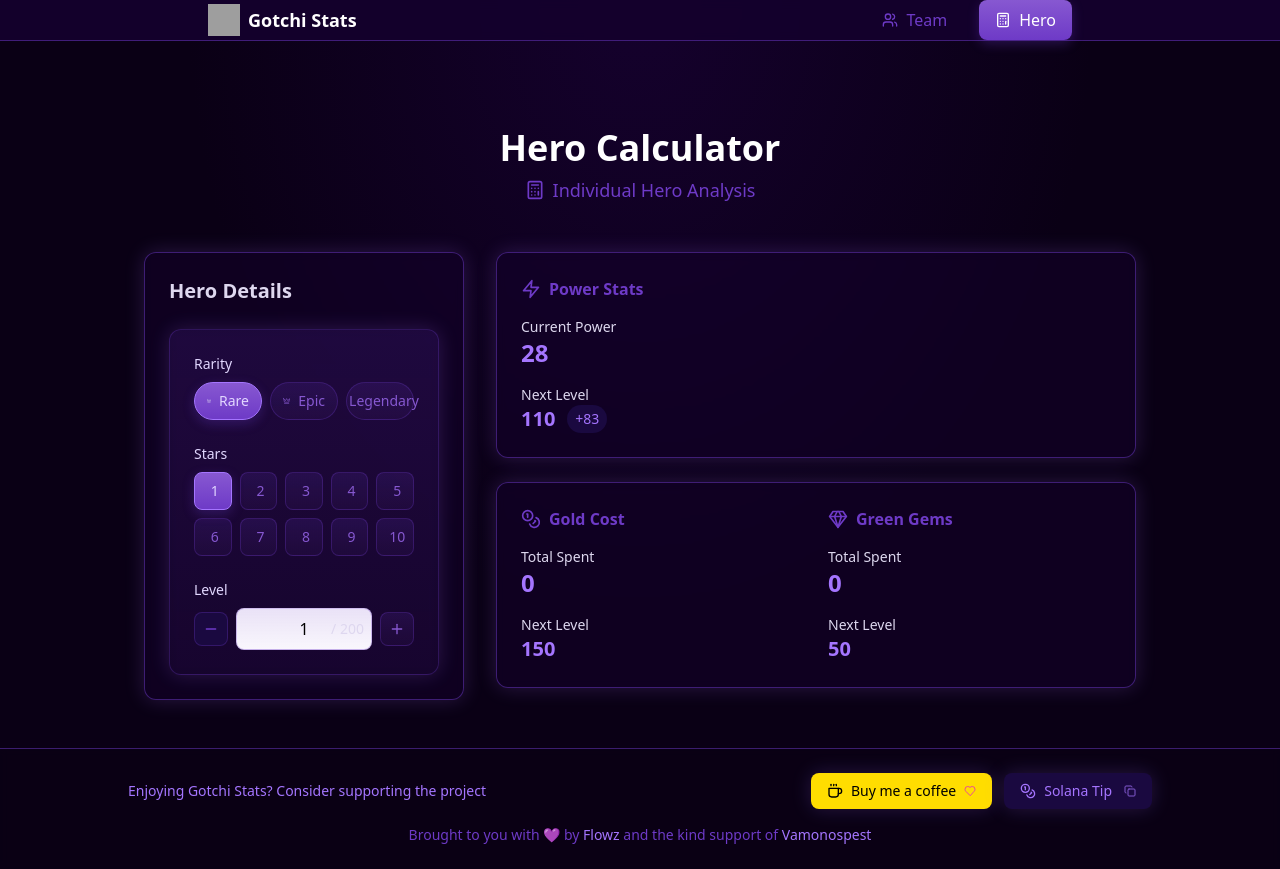
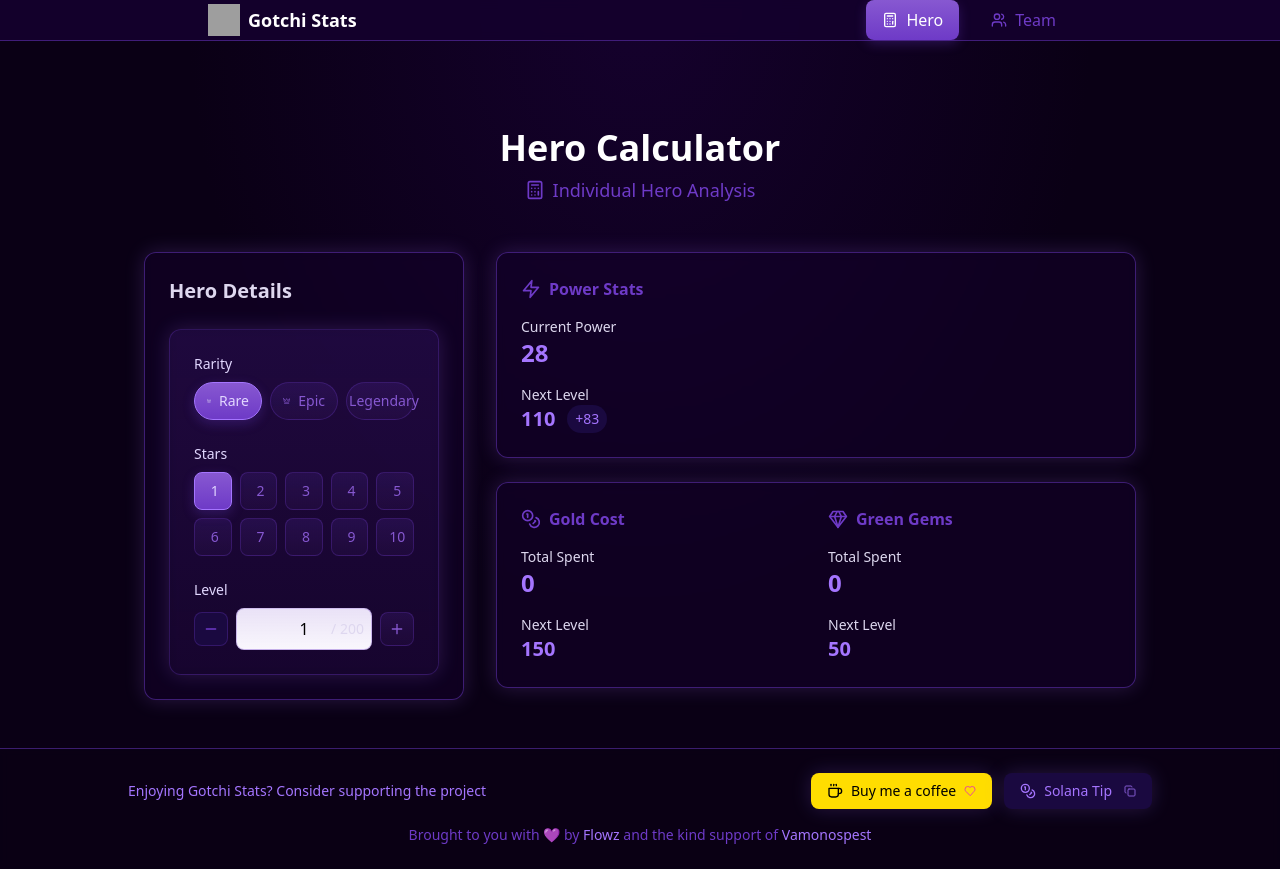
Before and after one commit to FloWsl/sb1-9pdmgk, a React (Vite) app: page /hero in a window 1280 px wide. Built offline with nearby package versions, Linux system fonts and the light colour scheme; grey boxes are pictures that could not be loaded.

Commit message:
Update Navigation.tsx
nav bar edit

```diff
--- a/src/components/Navigation.tsx
+++ b/src/components/Navigation.tsx
@@ -20,7 +20,23 @@ export function Navigation() {
             <span className="text-white font-bold text-lg">Gotchi Stats</span>
           </div>
 
+
+
           <div className="flex gap-4">
+
+                        <Link
+              to="/hero"
+              className={`flex items-center gap-2 px-4 py-2 rounded-lg transition-all ${
+                isHeroRoute
+                  ? 'bg-button-gradient text-white shadow-button'
+                  : 'text-galaxy-300 hover:bg-galaxy-800/50'
+              }`}
+            >
+              <Calculator className="w-4 h-4" />
+              <span>Hero</span>
+            </Link>
+
+
             <Link
               to="/"
               className={`flex items-center gap-2 px-4 py-2 rounded-lg transition-all ${
@@ -33,17 +49,6 @@ export function Navigation() {
               <span>Team</span>
             </Link>
 
-            <Link
-              to="/hero"
-              className={`flex items-center gap-2 px-4 py-2 rounded-lg transition-all ${
-                isHeroRoute
-                  ? 'bg-button-gradient text-white shadow-button'
-                  : 'text-galaxy-300 hover:bg-galaxy-800/50'
-              }`}
-            >
-              <Calculator className="w-4 h-4" />
-              <span>Hero</span>
-            </Link>
           </div>
         </div>
       </div>
```
